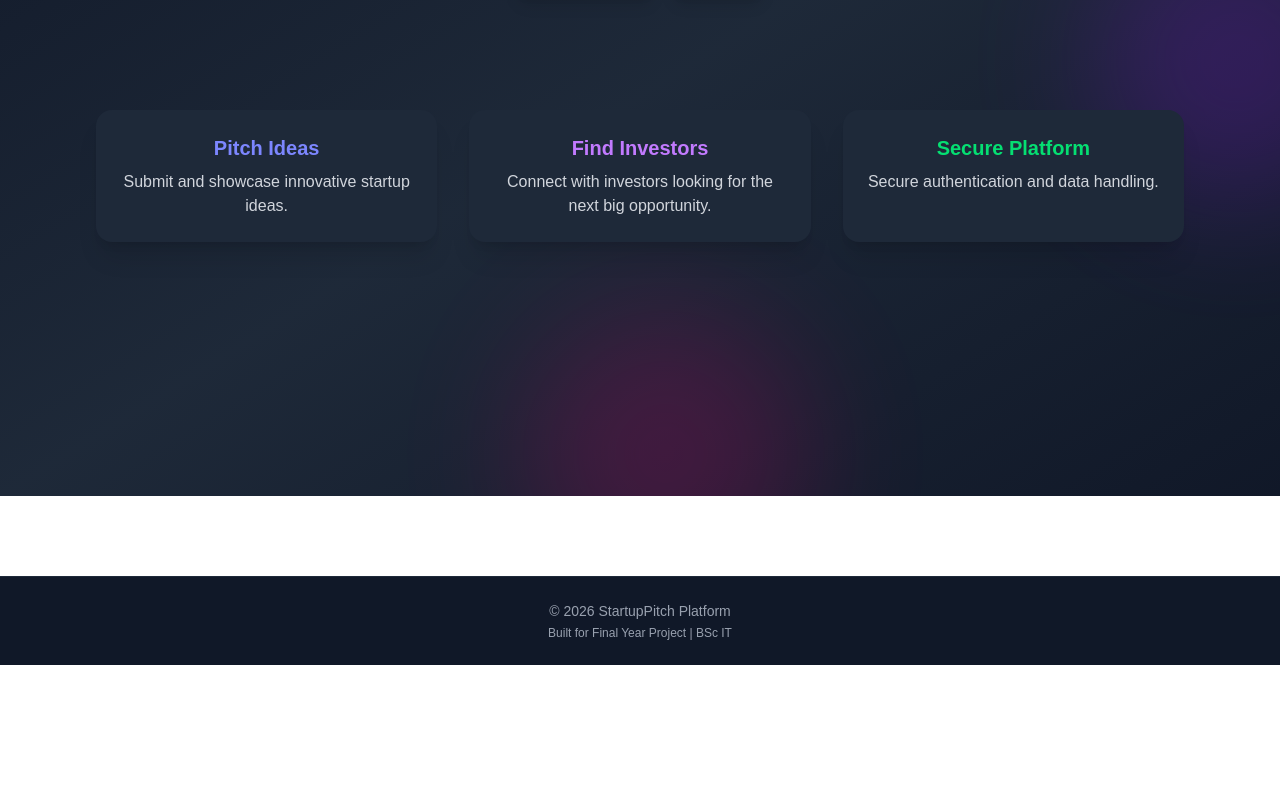
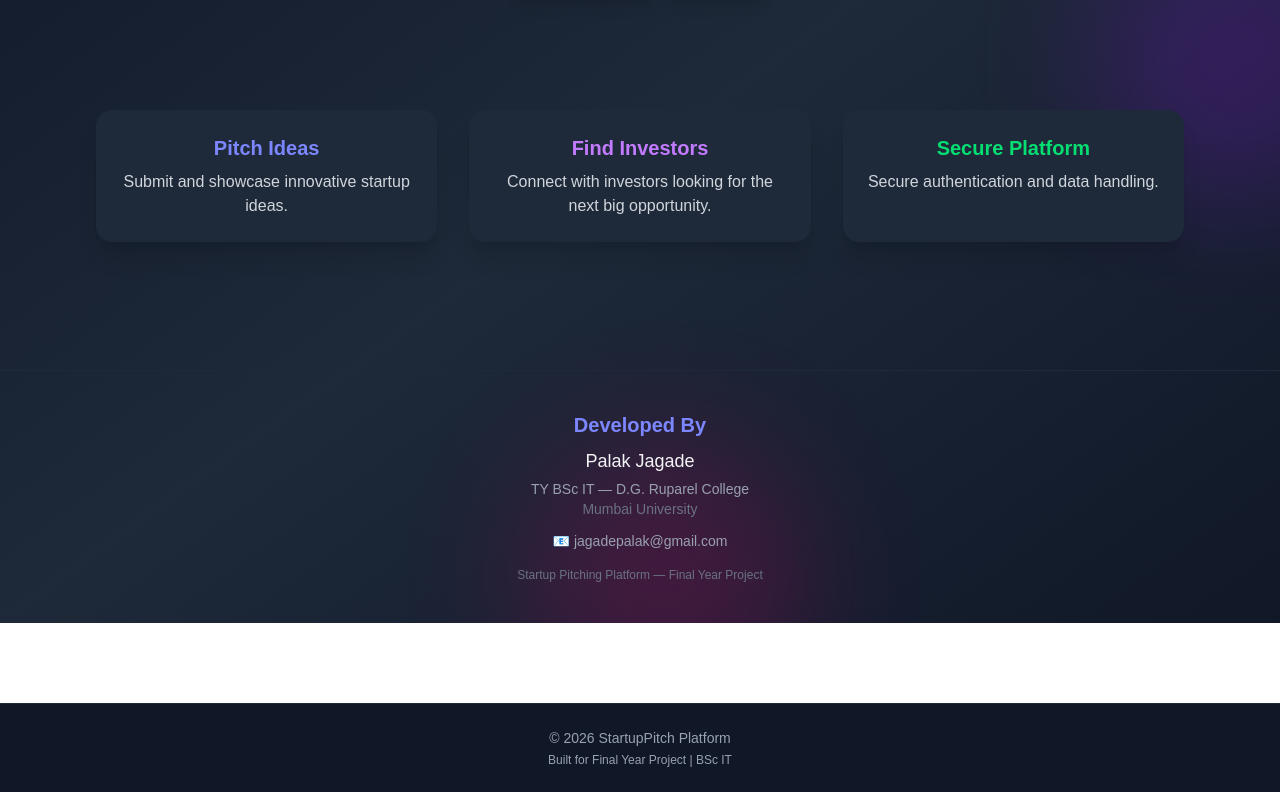
Before and after one commit to jagadepalak/TYProject, a Next.js app: page / in a window 1280 px wide. Shown: the part 376-1168 px from the top of the page. Before the commit the page ends 1041 px from the top, so only its background shows below. Built offline with nearby package versions, Linux system fonts and the light colour scheme; no server answers.

Commit message:
Updating landing page

```diff
--- a/app/page.tsx
+++ b/app/page.tsx
@@ -119,6 +119,33 @@ export default function LandingPage() {
           ))}
         </motion.section>
 
+        {/* ⭐ YOUR DETAILS FOOTER */}
+        <footer className="mt-32 border-t border-gray-800 py-10 text-center">
+          <h3 className="text-xl font-semibold text-indigo-400">
+            Developed By
+          </h3>
+
+          <p className="mt-2 text-lg font-medium">
+            Palak Jagade
+          </p>
+
+          <p className="text-gray-400 text-sm mt-1">
+            TY BSc IT — D.G. Ruparel College
+          </p>
+
+          <p className="text-gray-500 text-sm">
+            Mumbai University
+          </p>
+
+          <p className="text-gray-400 text-sm mt-3">
+            📧 jagadepalak@gmail.com
+          </p>
+
+          <p className="text-gray-500 text-xs mt-4">
+            Startup Pitching Platform — Final Year Project
+          </p>
+        </footer>
+
       </div>
     </div>
   );
```
